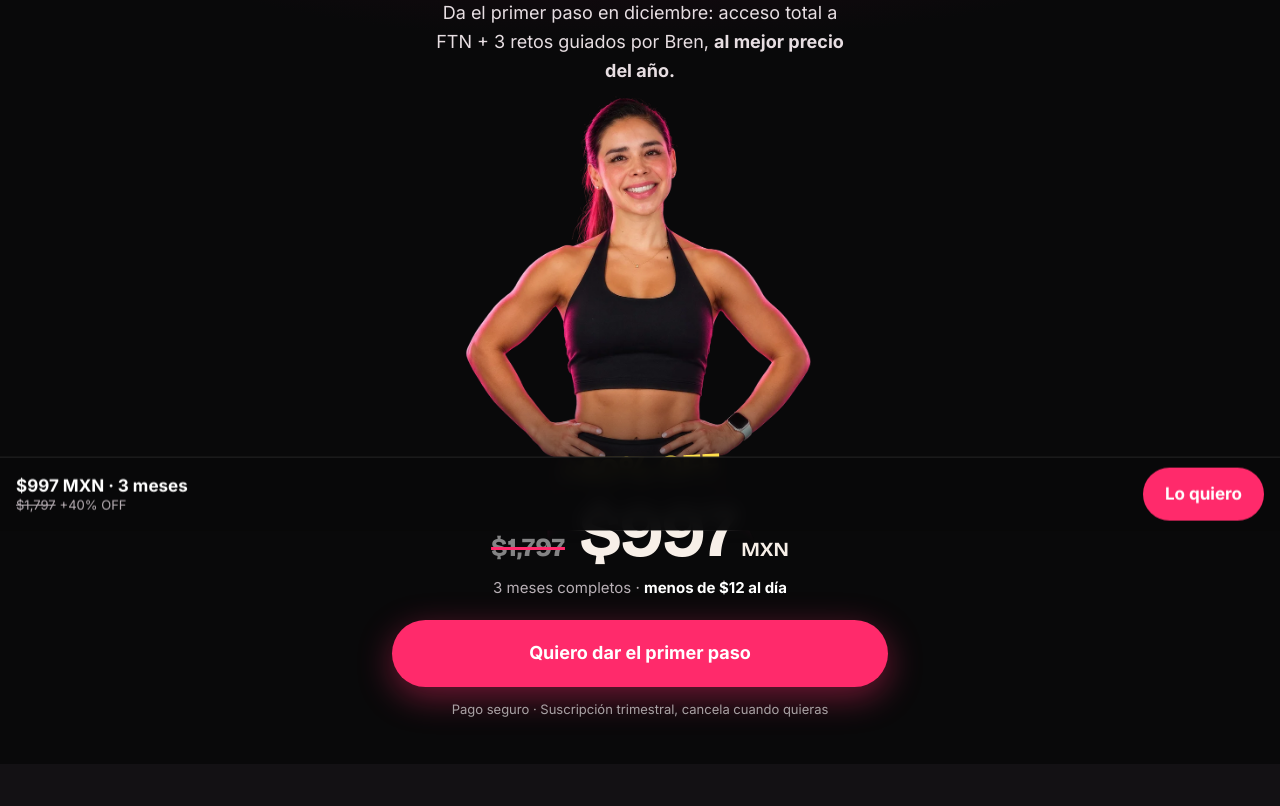
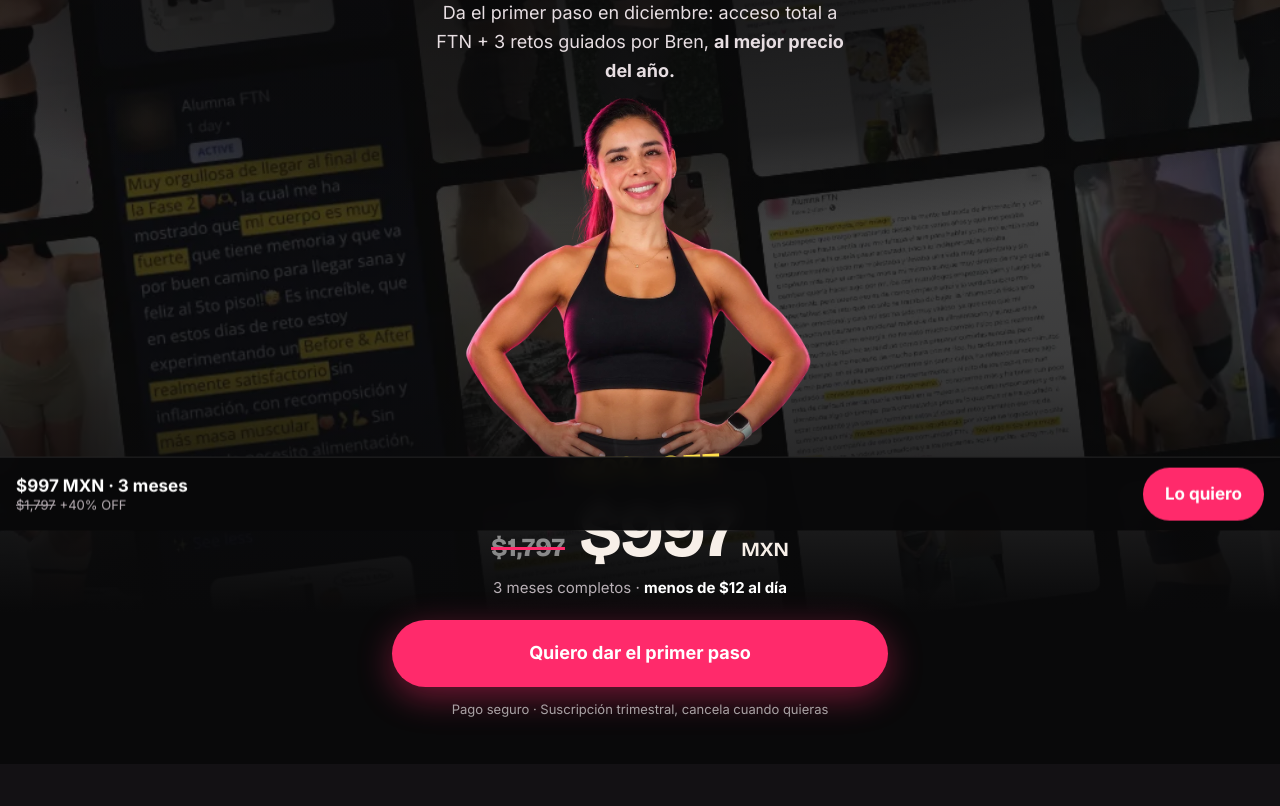
Before and after one commit to HumbertoMLL/experimento-ftn, a plain HTML site: page black-friday/index.html in a window 1280 px wide. Shown: the part 351-1157 px from the top of the page. Drawn offline with nearby package versions, Linux system fonts and the light colour scheme.

Commit message:
Black Friday: muro de testimonios de fondo en el hero
Co-Authored-By: Claude Fable 5.2 <noreply@anthropic.com>

```diff
--- a/black-friday/index.html
+++ b/black-friday/index.html
@@ -79,7 +79,12 @@ body:has(.barra-cierre:not([hidden])){padding-top:38px}
   -webkit-mask-image:linear-gradient(#000 60%,transparent 94%);mask-image:linear-gradient(#000 60%,transparent 94%)}
 .telefonos{margin:26px -22px 6px;-webkit-mask-image:radial-gradient(75% 70% at 50% 50%,#000 60%,transparent 100%);mask-image:radial-gradient(75% 70% at 50% 50%,#000 60%,transparent 100%)}
 .telefonos img{width:100%}
-.hero>.in:first-child{position:relative;z-index:1}
+.hero{overflow:hidden}
+.hero::before{content:"";position:absolute;inset:0;background:url(/assets/black-friday/muro-fondo.webp) center top/cover no-repeat;opacity:.42}
+.hero::after{content:"";position:absolute;inset:0;background:
+  radial-gradient(70% 30% at 50% 21%,rgba(9,9,10,.9) 0%,rgba(9,9,10,.55) 70%,transparent 100%),
+  linear-gradient(rgba(58,12,34,.55) 0%,rgba(9,9,10,.35) 30%,rgba(9,9,10,.5) 62%,#09090A 86%)}
+.hero>*{position:relative;z-index:1}
 .hero-pie{position:relative}
 .hero .cta{margin-top:20px}
 
```
Also changed, not shown: assets/black-friday/muro-fondo.webp (added).
